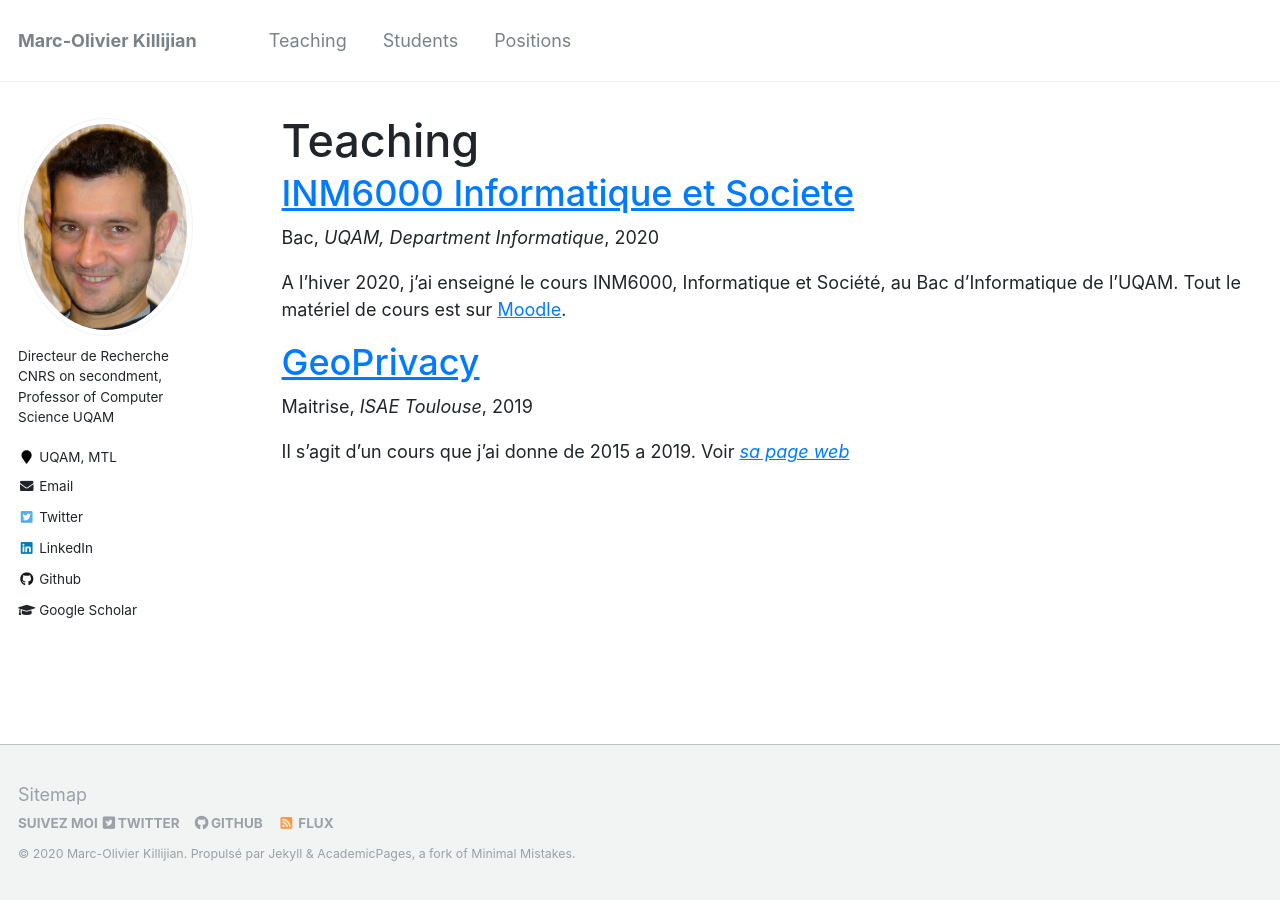
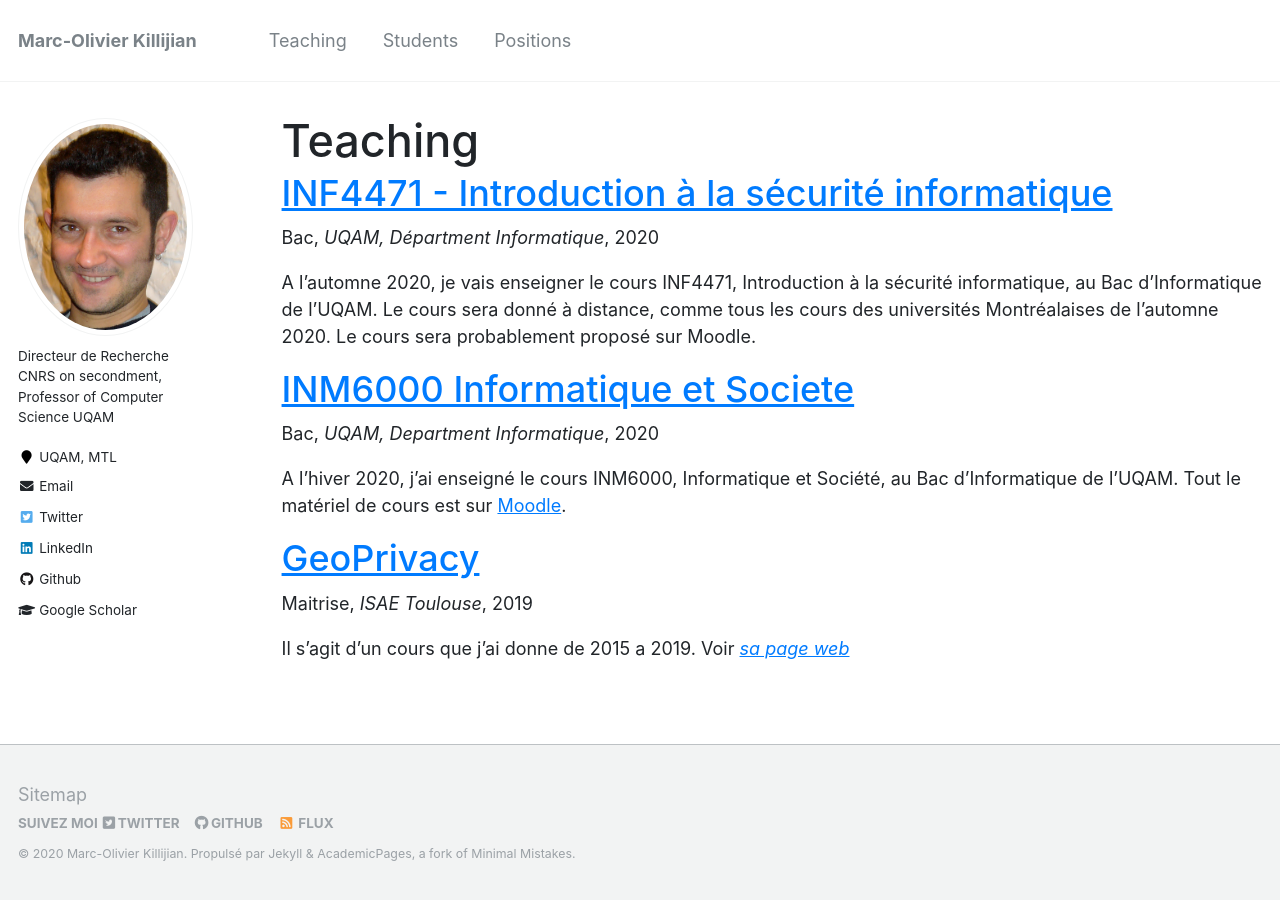
Before and after one commit to Kirija/kirija.github.io, a Jekyll site: the page built from _pages/teaching.html, in a window 1280 px wide. Built offline with Jekyll 4.4.1, drawn with Linux system fonts in a browser that asks for light colours; a file with an impossible date is left out.

Commit message:
Introduction à la sécurité informatique - errors date

```diff
--- a/_teaching/2020-autumn-teaching-1.md
+++ b/_teaching/2020-autumn-teaching-1.md
@@ -3,8 +3,8 @@ title: "INF4471 - Introduction à la sécurité informatique"
 collection: teaching
 type: "Bac"
 permalink: /teaching/2020-autumn-teaching-1
-venue: "UQAM, Department Informatique"
-date: 2020-08
+venue: "UQAM, Départment Informatique"
+date: 2020-09-08
 location: "Montreal, Québec"
 
 ---
```
